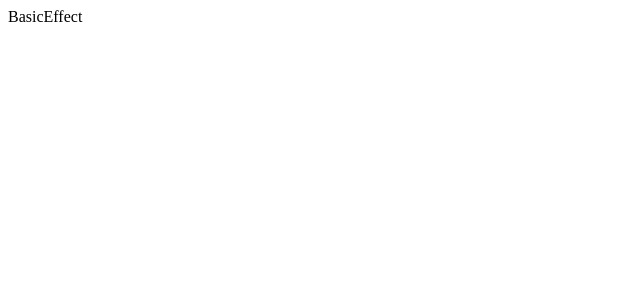
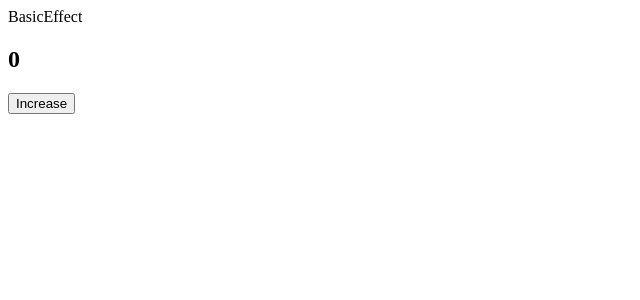
Before and after one commit to anandku06/ReactJs_Leveling, a React (Vite) app in the folder React_learns/: page / in a window 1280 px wide. Shown: the top 300 px of the page, without its empty margins (0-640 px from the left). Built offline with nearby package versions, Linux system fonts and the light colour scheme.

Commit message:
add CounterEffect component; implement useEffect for document title update based on count

```diff
--- a/React_learns/src/components/App.jsx
+++ b/React_learns/src/components/App.jsx
@@ -30,6 +30,7 @@ import Switcher from "./Switcher.jsx";
 import { useEffect, useState } from "react";
 import Data from "./Data.jsx";
 import BasicEffect from "./BasicEffect.jsx";
+import CounterEffect from "./CounterEffect.jsx";
 
 const App = () => {
   const [value, setValue] = useState(0);
@@ -62,10 +63,11 @@ const App = () => {
       {/* <ShoppingList /> */}
       {/* <CopyInput /> */}
       {/* <Switcher /> */}
-      {/* <h2>{value}</h2>
+      {/* <h2>{value}</h2>CounterEffect
       <button onClick={() => setValue(value + 1)}>Click me</button> */}
       {/* <Data /> */}
       <BasicEffect />
+      <CounterEffect />
     </div>
   );
 }; // first letter of the function should be capitalise and should always return a HTML container
--- /dev/null
+++ b/React_learns/src/components/CounterEffect.jsx
@@ -0,0 +1,17 @@
+import React, { useEffect, useState } from "react";
+
+const CounterEffect = () => {
+  const [count, setCount] = useState(0);
+
+  useEffect(() => {
+    document.title = `Count -> ${count}`;
+  }, [count]);
+  return (
+    <div>
+      <h2>{count}</h2>
+      <button onClick={() => setCount(count + 1)}> Increase </button>
+    </div>
+  );
+};
+
+export default CounterEffect;
```
